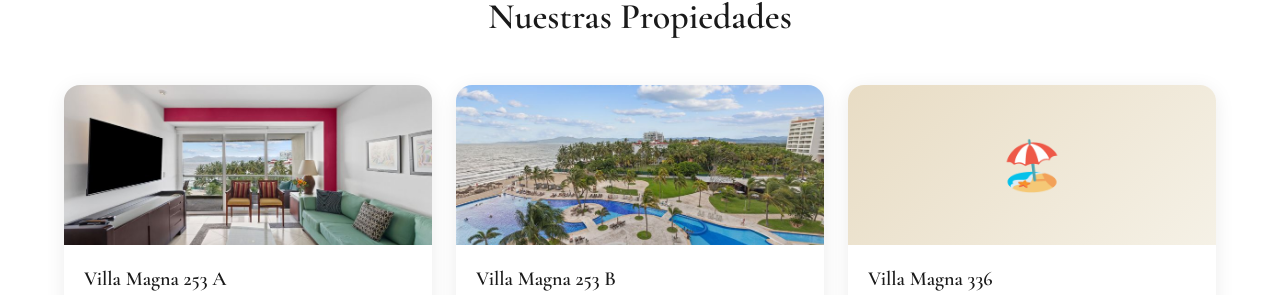
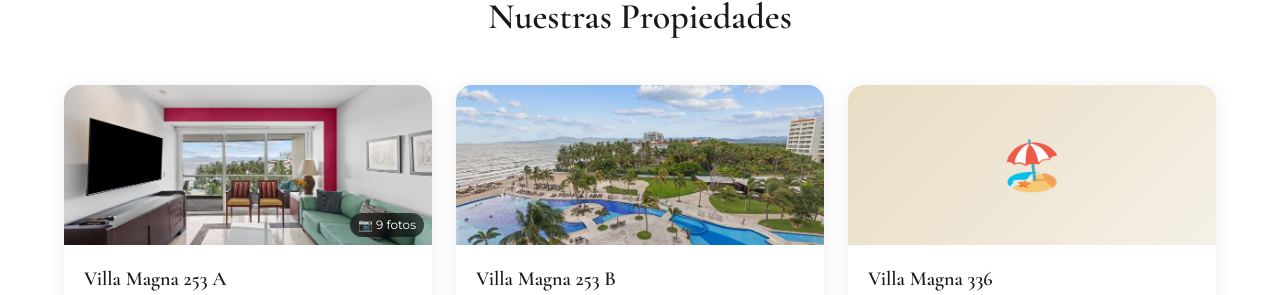
Before and after one commit to Pvrolomx/castle-checkin, a Next.js app: page / in a window 1280 px wide. Shown: the part 640-935 px from the top of the page. Built offline with nearby package versions, Linux system fonts and the light colour scheme.

Commit message:
feat: add photo gallery with modal viewer, swipe/keyboard nav, thumbnails

```diff
--- a/app/page.js
+++ b/app/page.js
@@ -1,6 +1,41 @@
 'use client'
 
-import { useState, useEffect } from 'react'
+import { useState, useEffect, useCallback } from 'react'
+
+const GALLERY = {
+  'villa-magna-253a': [
+    '/gallery/villa-magna-253a-living.jpg',
+    '/gallery/villa-magna-253a-dining.jpg',
+    '/gallery/villa-magna-253a-bedroom.jpg',
+    '/gallery/villa-magna-253a-bedroom2.jpg',
+    '/gallery/villa-magna-253a-kitchen.jpg',
+    '/gallery/villa-magna-253a-bathroom.jpg',
+    '/gallery/villa-magna-253a-balcony.jpg',
+    '/gallery/villa-magna-253a-laundry.jpg',
+    '/gallery/villa-magna-253a-pool-beach.jpg',
+  ],
+  'mismaloya-7202': [
+    '/gallery/mismaloya-7202-bay-view.jpg',
+    '/gallery/mismaloya-7202-living.jpg',
+    '/gallery/mismaloya-7202-living2.jpg',
+    '/gallery/mismaloya-7202-dining.jpg',
+    '/gallery/mismaloya-7202-kitchen.jpg',
+    '/gallery/mismaloya-7202-kitchen2.jpg',
+    '/gallery/mismaloya-7202-bedroom.jpg',
+    '/gallery/mismaloya-7202-bathroom.jpg',
+    '/gallery/mismaloya-7202-pool.jpg',
+    '/gallery/mismaloya-7202-gym.jpg',
+    '/gallery/mismaloya-7202-courtyard.jpg',
+  ],
+  'mismaloya-5705': [
+    '/gallery/mismaloya-5705-balcony.jpg',
+    '/gallery/mismaloya-5705-living.jpg',
+    '/gallery/mismaloya-5705-dining.jpg',
+    '/gallery/mismaloya-5705-kitchen.jpg',
+    '/gallery/mismaloya-5705-bedroom.jpg',
+    '/gallery/mismaloya-5705-pool-aerial.jpg',
+  ],
+}
 
 const PROPERTIES = [
   { id: 'villa-magna-253a', name: 'Villa Magna 253 A', location: 'Marina Vallarta', beds: 2, baths: 2, guests: 4, photo: '/properties/villa-magna-253b.jpg' },
@@ -36,6 +71,8 @@ const TEXTS = {
     install: 'Install App',
     madeWith: 'Made with',
     by: 'by',
+    photos: 'photos',
+    viewGallery: 'View Gallery',
   },
   es: {
     hero: 'Tu Hogar Lejos de Casa',
@@ -56,13 +93,108 @@ const TEXTS = {
     install: 'Instalar App',
     madeWith: 'Hecho con',
     by: 'por',
+    photos: 'fotos',
+    viewGallery: 'Ver Galería',
   }
+}
+
+function GalleryModal({ images, propertyName, onClose, startIndex = 0 }) {
+  const [current, setCurrent] = useState(startIndex)
+
+  const next = useCallback(() => setCurrent(i => (i + 1) % images.length), [images.length])
+  const prev = useCallback(() => setCurrent(i => (i - 1 + images.length) % images.length), [images.length])
+
+  useEffect(() => {
+    const handler = (e) => {
+      if (e.key === 'Escape') onClose()
+      if (e.key === 'ArrowRight') next()
+      if (e.key === 'ArrowLeft') prev()
+    }
+    window.addEventListener('keydown', handler)
+    document.body.style.overflow = 'hidden'
+    return () => {
+      window.removeEventListener('keydown', handler)
+      document.body.style.overflow = ''
+    }
+  }, [onClose, next, prev])
+
+  let touchStartX = 0
+  const onTouchStart = (e) => { touchStartX = e.touches[0].clientX }
+  const onTouchEnd = (e) => {
+    const diff = touchStartX - e.changedTouches[0].clientX
+    if (Math.abs(diff) > 50) {
+      diff > 0 ? next() : prev()
+    }
+  }
+
+  return (
+    <div
+      className="fixed inset-0 z-[100] bg-black/95 flex flex-col"
+      onClick={onClose}
+    >
+      {/* Header */}
+      <div className="flex items-center justify-between px-4 py-3 text-white" onClick={e => e.stopPropagation()}>
+        <h3 className="text-lg font-medium truncate" style={{ fontFamily: 'Cormorant Garamond, serif' }}>{propertyName}</h3>
+        <div className="flex items-center gap-4">
+          <span className="text-sm text-gray-400">{current + 1} / {images.length}</span>
+          <button onClick={onClose} className="text-white text-2xl hover:text-gray-300 transition-colors w-10 h-10 flex items-center justify-center">&times;</button>
+        </div>
+      </div>
+
+      {/* Image */}
+      <div
+        className={"flex-1 flex items-center justify-center px-4 relative"}
+        onClick={e => e.stopPropagation()}
+        onTouchStart={onTouchStart}
+        onTouchEnd={onTouchEnd}
+      >
+        <button
+          onClick={prev}
+          className="absolute left-2 md:left-6 text-white/70 hover:text-white text-4xl z-10 w-12 h-12 flex items-center justify-center bg-black/30 rounded-full backdrop-blur-sm transition-all"
+        >
+          ‹
+        </button>
+
+        <img
+          src={images[current]}
+          alt={`${propertyName} ${current + 1}`}
+          className="max-h-[80vh] max-w-full object-contain rounded-lg shadow-2xl"
+          style={{ transition: 'opacity 0.2s' }}
+        />
+
+        <button
+          onClick={next}
+          className="absolute right-2 md:right-6 text-white/70 hover:text-white text-4xl z-10 w-12 h-12 flex items-center justify-center bg-black/30 rounded-full backdrop-blur-sm transition-all"
+        >
+          ›
+        </button>
+      </div>
+
+      {/* Thumbnails */}
+      <div className={"px-4 py-3 overflow-x-auto"} onClick={e => e.stopPropagation()}>
+        <div className="flex gap-2 justify-center">
+          {images.map((img, i) => (
+            <button
+              key={i}
+              onClick={() => setCurrent(i)}
+              className={`flex-shrink-0 w-16 h-12 md:w-20 md:h-14 rounded-md overflow-hidden border-2 transition-all ${
+                i === current ? 'border-white opacity-100 scale-105' : 'border-transparent opacity-50 hover:opacity-75'
+              }`}
+            >
+              <img src={img} alt="" className="w-full h-full object-cover" />
+            </button>
+          ))}
+        </div>
+      </div>
+    </div>
+  )
 }
 
 export default function HomePage() {
   const [lang, setLang] = useState('es')
   const [deferredPrompt, setDeferredPrompt] = useState(null)
   const [showInstall, setShowInstall] = useState(false)
+  const [galleryOpen, setGalleryOpen] = useState(null)
   const t = TEXTS[lang]
 
   useEffect(() => {
@@ -85,8 +217,23 @@ export default function HomePage() {
     setDeferredPrompt(null)
   }
 
+  const openGallery = (propId, propName) => {
+    if (GALLERY[propId]) {
+      setGalleryOpen({ id: propId, name: propName, images: GALLERY[propId] })
+    }
+  }
+
   return (
     <div className="min-h-screen">
+      {/* Gallery Modal */}
+      {galleryOpen && (
+        <GalleryModal
+          images={galleryOpen.images}
+          propertyName={galleryOpen.name}
+          onClose={() => setGalleryOpen(null)}
+        />
+      )}
+
       {/* Navigation */}
       <nav className="fixed top-0 left-0 right-0 z-50 bg-white/90 backdrop-blur-md shadow-sm">
         <div className="max-w-6xl mx-auto px-4 py-3 flex items-center justify-between">
@@ -138,10 +285,23 @@ export default function HomePage() {
             {t.properties}
           </h2>
           <div className="grid grid-cols-1 md:grid-cols-2 lg:grid-cols-3 gap-6">
-            {PROPERTIES.map((prop, i) => (
-              <div key={prop.id} className="property-card fade-in" style={{ animationDelay: `${i * 0.1}s` }}>
+            {PROPERTIES.map((prop, i) => {
+              const hasGallery = !!GALLERY[prop.id]
+              return (
+                <div
+                  key={prop.id}
+                  className={`property-card fade-in ${hasGallery ? 'cursor-pointer' : ''}`}
+                  style={{ animationDelay: `${i * 0.1}s` }}
+                  onClick={() => hasGallery && openGallery(prop.id, prop.name)}
+                >
                   {prop.photo ? (
-                  <div className="property-image" style={{ backgroundImage: `url(${prop.photo})`, backgroundSize: 'cover', backgroundPosition: 'center' }} />
+                    <div className="property-image relative" style={{ backgroundImage: `url(${prop.photo})`, backgroundSize: 'cover', backgroundPosition: 'center' }}>
+                      {hasGallery && (
+                        <div className="absolute bottom-2 right-2 bg-black/60 text-white text-xs px-2 py-1 rounded-full backdrop-blur-sm flex items-center gap-1">
+                          📷 {GALLERY[prop.id].length} {t.photos}
+                        </div>
+                      )}
+                    </div>
                   ) : (
                     <div className="property-image"><span className="text-5xl">{prop.image}</span></div>
                   )}
@@ -155,7 +315,8 @@ export default function HomePage() {
                     </div>
                   </div>
                 </div>
-            ))}
+              )
+            })}
           </div>
         </div>
       </section>
```
Lines whose indentation alone changed are shown as unchanged.
